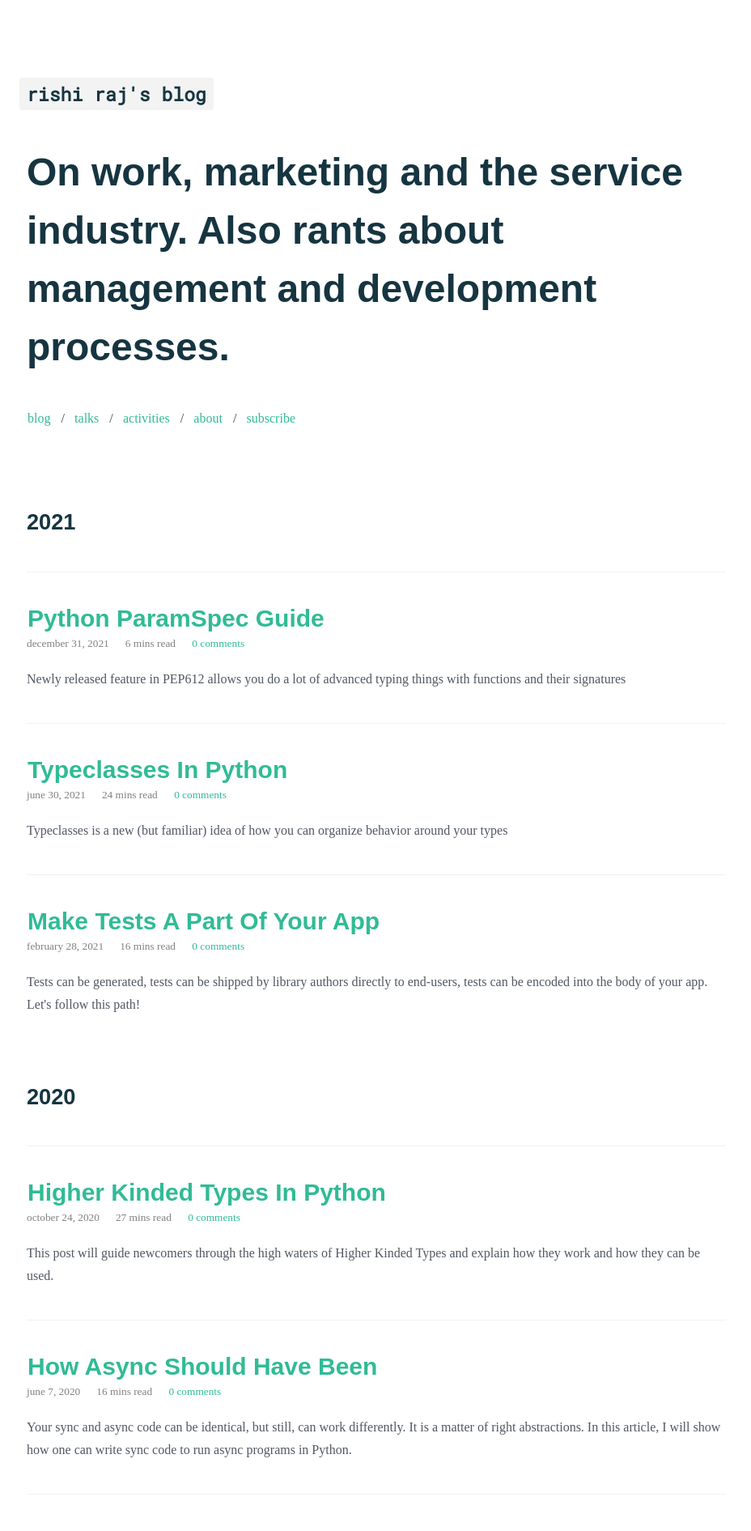
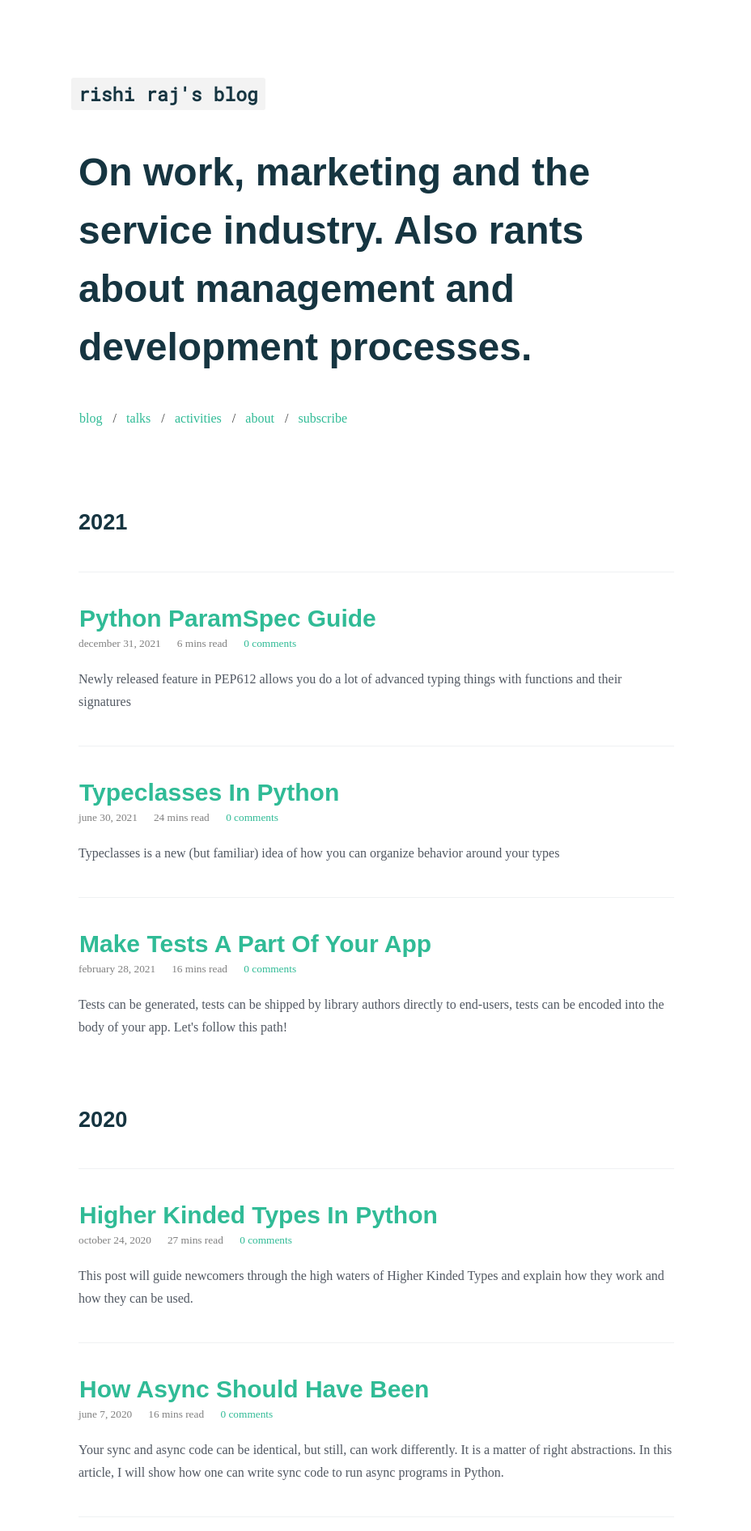
Before and after one commit to talkxo/rishiraj-blog-machine, a Jekyll site: the page built from index.html, in a window 1280 px wide. Shown: the top 1891 px of the page at 81% size, without its empty margins (175-1103 px from the left). Built offline with Jekyll 4.4.1, drawn with Linux system fonts in a browser that asks for light colours; nearby versions of some CDN libraries; comment, search, counter and statistics services are not loaded.

Commit message:
Update _layout.scss
Changed u-container from 56 rem to 48 rem

```diff
--- a/_sass/utilities/_layout.scss
+++ b/_sass/utilities/_layout.scss
@@ -3,7 +3,7 @@
    ========================================================================== */
 
 .u-container {
-    max-width: 56rem;
+    max-width: 48rem;
     margin-right: auto;
     margin-left: auto;
     padding-top: 6rem;
```
